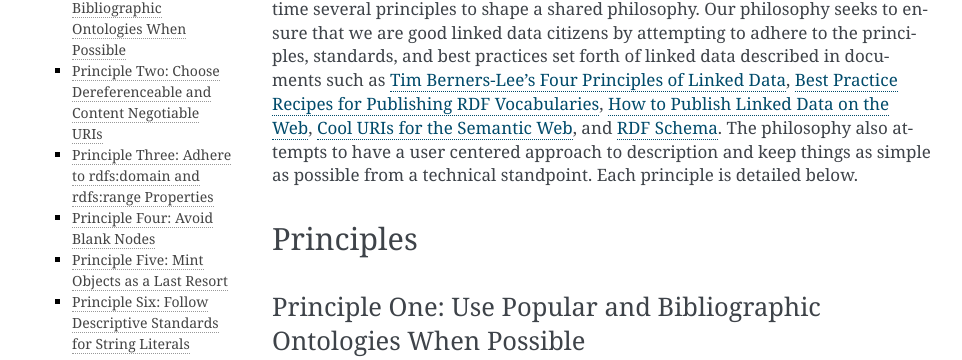
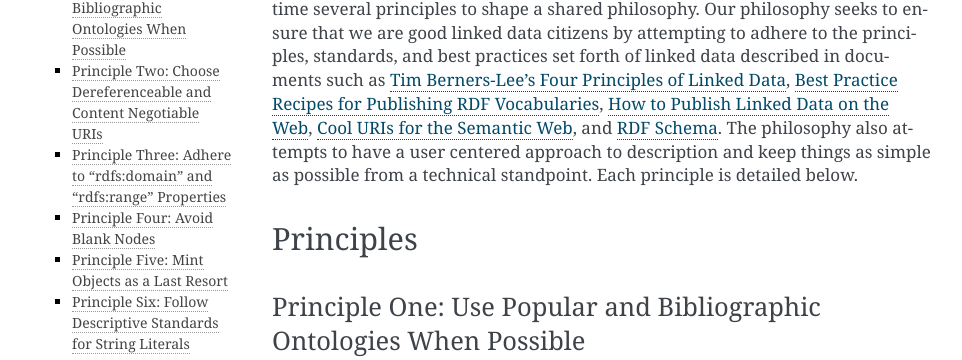
Before and after one commit to UTKcataloging/mods_to_rdf, a Sphinx documentation site: the page built from docs/source/contents/3_philosphy.rst, in a window 1280 px wide and 1400 px high. Shown: the part 202-562 px from the top of the window, without its empty margins (148-1110 px from the left). Built offline with Sphinx 7.4.7, drawn with Linux system fonts in a browser that asks for light colours; formulas are drawn with MathJax 3; some of the changed text lies outside the part shown.

Commit message:
Wrap rdfs elements in heading.

```diff
--- a/docs/source/contents/3_philosphy.rst
+++ b/docs/source/contents/3_philosphy.rst
@@ -42,8 +42,8 @@
 knowledge about a particular vocabulary or technical implementation. In other words, a user or application should not
 have to concatenate a string to the end of a URI in order to get back RDF.
 
-Principle Three: Adhere to rdfs:domain and rdfs:range Properties
-================================================================
+Principle Three: Adhere to "rdfs:domain" and "rdfs:range" Properties
+====================================================================
 
 When choosing RDF properties, the working group recognizes that the property in question may have rules for the subjects
 and objects that relate to it.  These rules are expressed in the property’s properties and can come from a variety of
```
